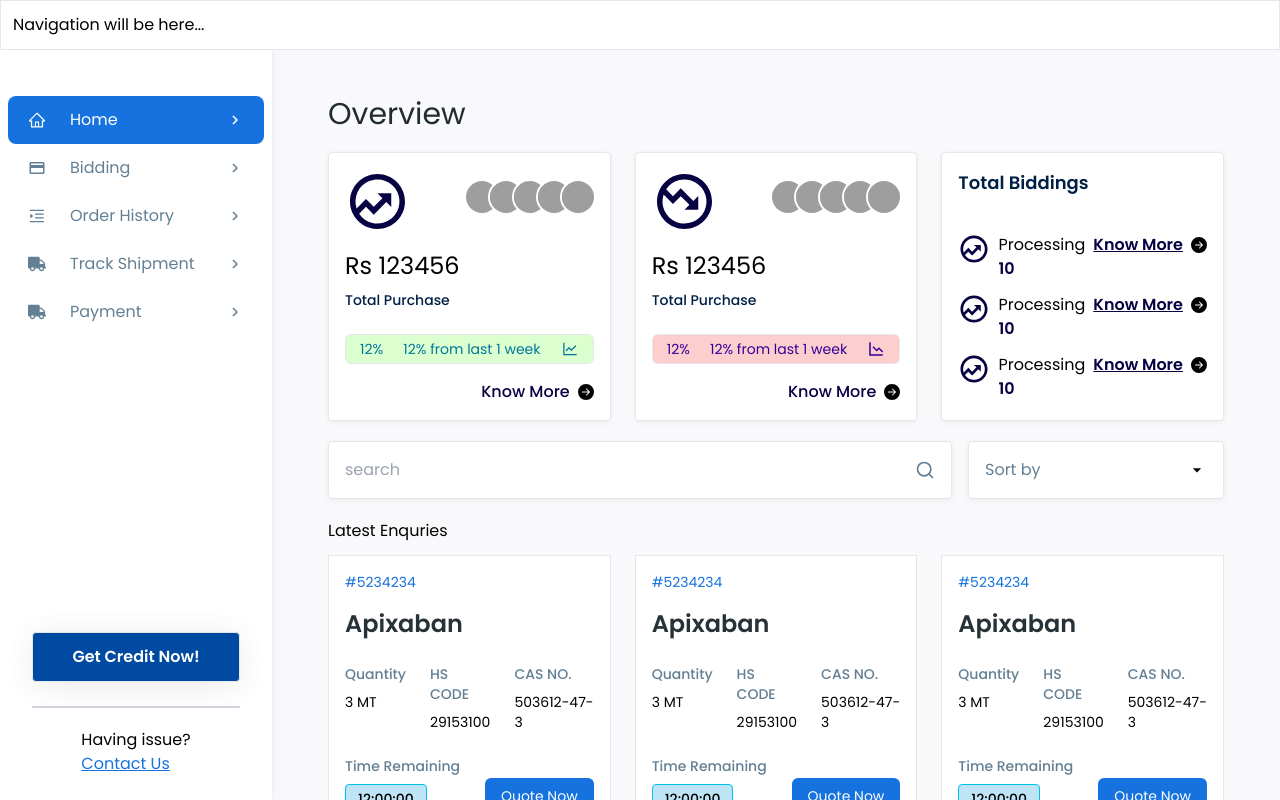
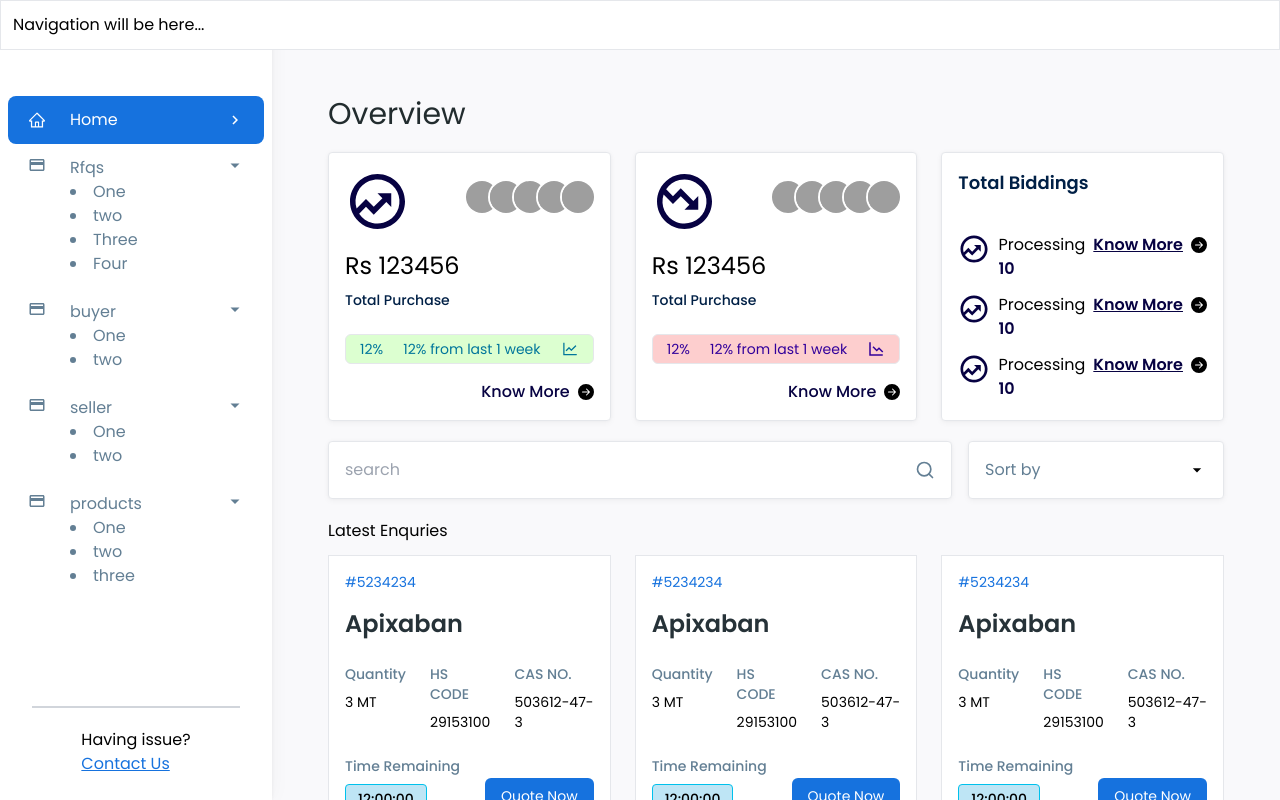
Before and after one commit to maheshpatil132/internship_frontend, a React (Create React App) app: page / in a window 1280 px wide. Built offline with nearby package versions, Linux system fonts and the light colour scheme; grey boxes are pictures that could not be loaded.

Commit message:
added routing

```diff
--- a/src/App.js
+++ b/src/App.js
@@ -22,7 +22,7 @@ function App() {
 
   const Nav = () =>
   useRoutes([
-    { path: "/", element: <Navbar user='buyer' /> },
+    { path: "/", element: <Navbar user='admin' /> },
     { path: "/bidding", element: <Navbar user='buyer' /> },
     { path: "/enqires", element: <Navbar user='buyer' /> },
     { path:'/sellerorder' ,element: <Navbar user='buyer' /> },
--- a/src/components/Card.js
+++ b/src/components/Card.js
@@ -5,7 +5,7 @@ import { HiUserCircle } from 'react-icons/hi'
 
 const Card = () => {
   return (
-    <div className=' flex flex-col max-w-[280px] gap-4 box_shadow p-4'>
+    <div className=' flex flex-col max-w-[280px] bg-white rounded gap-4 box_shadow p-4'>
         <HiUserCircle size={50}/>
         <h1 className=' text-2xl font-semibold text-[#00212F]'>Optimize Supply Chain</h1>
         <p className=' text-base text-[#637F94]'>Through Maqure, Optimize your sales and supply chain. We provide easy listing and selling options while taking care of everything in the sales process including credit risk.</p>
--- a/src/components/MainHeading.js
+++ b/src/components/MainHeading.js
@@ -4,7 +4,7 @@ import logo from '../images/logo.png'
 const MainHeading = () => {
   return (
     <div>
-        <header className=' flex items-center w-full gap-16 '>
+        <header className=' flex items-center w-full gap-16 py-3 '>
             <div className="logo">
                <img src={logo} alt="" />
             </div>
--- a/src/components/Navbar.js
+++ b/src/components/Navbar.js
@@ -3,14 +3,15 @@ import { AiOutlineHome } from 'react-icons/ai'
 import { MdPayment } from 'react-icons/md'
 import { AiOutlineMenuUnfold } from 'react-icons/ai'
 import { MdKeyboardArrowRight } from 'react-icons/md'
-import {FaTruck } from 'react-icons/fa'
+import { FaTruck } from 'react-icons/fa'
+import { RiArrowDownSFill } from 'react-icons/ri'
 
 import { NavLink } from 'react-router-dom'
 const Navbar = ({ user }) => {
   return (
     <div className='navbar  h-screen flex flex-col justify-between text-base px-2'>
       <nav className=' mt-24 text-[#637F94]'>
-        <ul>
+        <div>
           <NavLink to={'/'} className='flex cursor-pointer dash_menu_li  p-3 px-5 rounded-lg  items-center justify-between'>
             <div className='flex gap-6 items-center'>
               <AiOutlineHome size={18} />
@@ -71,7 +72,7 @@ const Navbar = ({ user }) => {
             <>
               <NavLink to={'/enqires'} className='flex cursor-pointer dash_menu_li p-3 px-5 rounded-lg  items-center justify-between  '>
                 <div className='flex gap-6 items-center'>
-                <MdPayment size={18} />
+                  <MdPayment size={18} />
                   Enquries
                 </div>
                 <MdKeyboardArrowRight size={18} />
@@ -79,7 +80,7 @@ const Navbar = ({ user }) => {
 
               <NavLink to={'/sellerorder'} className='flex cursor-pointer dash_menu_li  p-3 px-5 rounded-lg  items-center justify-between'>
                 <div className='flex gap-6 items-center'>
-                <AiOutlineMenuUnfold size={18} />
+                  <AiOutlineMenuUnfold size={18} />
                   Order History
                 </div>
                 <MdKeyboardArrowRight size={18} />
@@ -88,18 +89,84 @@ const Navbar = ({ user }) => {
 
               <NavLink to={'/Payment'} className={`flex cursor-pointer dash_menu_li  p-3 px-5 rounded-lg  items-center justify-between`}>
                 <div className='flex gap-6 items-center'>
-                <FaTruck size={18} />
+                  <FaTruck size={18} />
                   Payment
                 </div>
                 <MdKeyboardArrowRight size={18} />
               </NavLink>
             </>
           }
-        </ul>
+
+
+          {/* admin routes */}
+
+          {
+            user === 'admin' &&
+            <>
+              <div className=' flex  dash_menu_li  cursor-pointer gap-6 p-3 px-5 rounded-lg justify-between'>
+                <MdPayment size={18} />
+                <ul className=' list-disc flex-1 list-inside'>
+                  <div className=' flex justify-between'>
+                    <h1>Rfqs</h1>
+                    <RiArrowDownSFill size={18} />
+                  </div>
+                  <li>One</li>
+                  <li>two</li>
+                  <li>Three</li>
+                  <li>Four</li>
+                </ul>
+              </div>
+
+              <div className=' flex  dash_menu_li  cursor-pointer gap-6 p-3 px-5 rounded-lg justify-between'>
+                <MdPayment size={18} />
+                <ul className=' list-disc flex-1 list-inside'>
+                  <div className=' flex justify-between'>
+                    <h1>buyer</h1>
+                    <RiArrowDownSFill size={18} />
+                  </div>
+                  <li>One</li>
+                  <li>two</li>
+                </ul>
+              </div>
+
+
+              <div className=' flex  dash_menu_li  cursor-pointer gap-6 p-3 px-5 rounded-lg justify-between'>
+                <MdPayment size={18} />
+                <ul className=' list-disc flex-1 list-inside'>
+                  <div className=' flex justify-between'>
+                    <h1>seller</h1>
+                    <RiArrowDownSFill size={18} />
+                  </div>
+                  <li>One</li>
+                  <li>two</li>
+                </ul>
+              </div>
+
+
+              <div className=' flex  dash_menu_li  cursor-pointer gap-6 p-3 px-5 rounded-lg justify-between'>
+                <MdPayment size={18} />
+                <ul className=' list-disc flex-1 list-inside'>
+                  <div className=' flex justify-between'>
+                    <h1>products</h1>
+                    <RiArrowDownSFill size={18} />
+                  </div>
+                  <li>One</li>
+                  <li>two</li>
+                  <li>three</li>
+
+                </ul>
+              </div>
+            </>
+          }
+        </div>
       </nav>
       <div className=' gap-5 my-6 flex flex-col justify-center'>
+
+
         <div className="credit flex flex-col space-y-6  px-6 ">
+{  user !== 'admin' &&
           <button className=' w-full dash_button border px-3 py-3 rounded '>Get Credit Now!</button>
+          }
           <hr className='border-b border-gray-300' />
         </div>
         <div className='flex flex-col mx-auto  w-fit'>
--- a/src/index.css
+++ b/src/index.css
@@ -164,8 +164,14 @@ body {
   transition: height 0.25s ease-in;
 }
 
-
-
+.admin_li::before{
+  content: "\2022";
+  color: #D9D9D9;
+  font-weight: bold;
+  display: inline-block;
+  width: 1em;
+  margin-left: -1em;
+}
 
 
 
--- a/src/pages/MainPage/SellerOnBoard/SellerPage.js
+++ b/src/pages/MainPage/SellerOnBoard/SellerPage.js
@@ -24,7 +24,7 @@ const SellerPage = () => {
 
 
     return (
-        <div className=' relative flex-1 flex flex-col py-4 overflow-hidden'>
+        <div className=' relative flex-1 flex flex-col overflow-hidden'>
 
             {/* home div */}
 
```
Also changed, not shown: src/images/practical.jpeg (added).
